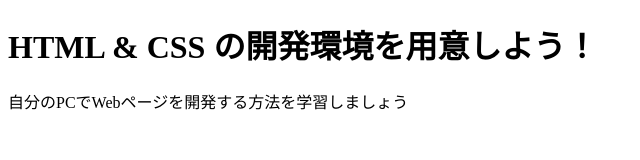
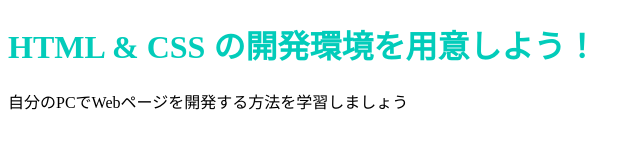
Before and after one commit to matochan0717/eihire, a plain HTML site: page index.html in a window 1280 px wide. Shown: the whole page, without its empty margins (0-640 px from the left). Drawn offline with Linux system fonts and the light colour scheme.

Commit message:
Update index.html

```diff
--- a/index.html
+++ b/index.html
@@ -3,7 +3,7 @@
   <head>
     <meta charset="utf-8">
     <title>Progate</title>
-    <link rel="stylesheet" href="styleseet.css">
+    <link rel="stylesheet" href="stylesheet.css">
   </head>
   <body>
     <h1 class="title">HTML & CSS の開発環境を用意しよう！</h1>
```
